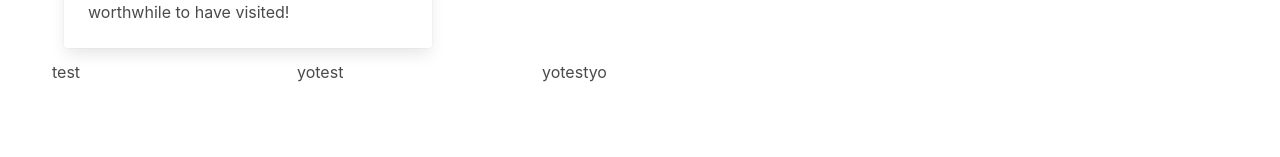
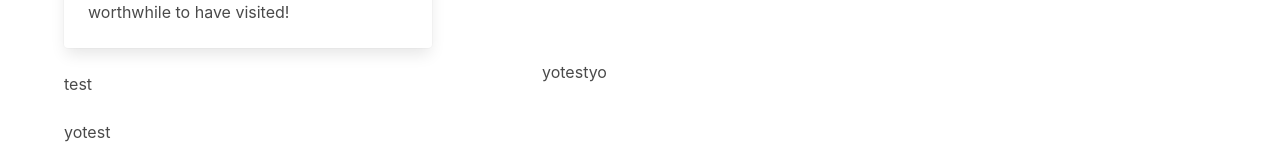
Before and after one commit to prilosac/animated-broccoli, an Angular app in the folder client/data-vis/: page /about in a window 1280 px wide. Shown: the part 795-952 px from the top of the page. Before the commit the page ends 915 px from the top, so only its background shows below. Built offline with nearby package versions, Linux system fonts and the light colour scheme.

Commit message:
created base about page

```diff
--- a/client/data-vis/src/app/about/about.component.html
+++ b/client/data-vis/src/app/about/about.component.html
@@ -20,9 +20,9 @@
 			</div>
 		</div>
 		<div class="tile is-ancestor">
-			<div class="tile is-5 vertical">
-				<div class="tile is-info">test</div>
-				<div class="tile is-danger">yotest</div>
+			<div class="tile is-5 is-vertical is-parent">
+				<div class="tile is-child is-info">test</div>
+				<div class="tile is-child is-danger">yotest</div>
 			</div>
 			<div class="tile is-warning">yotestyo</div>
 		</div>
```
